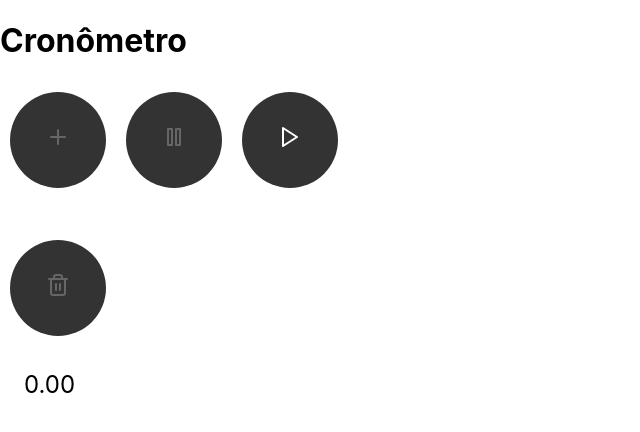
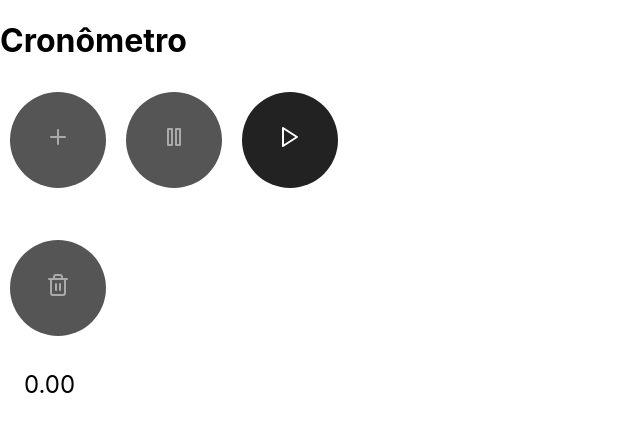
Before and after one commit to ThiagoMartinsSaraiva/cronometro-react, a React (Create React App) app: page / in a window 1280 px wide. Shown: the top 432 px of the page, without its empty margins (0-640 px from the left). Built offline with nearby package versions, Linux system fonts and the light colour scheme.

Commit message:
feat: melhorando experiência

```diff
--- a/src/components/Button/index.css
+++ b/src/components/Button/index.css
@@ -4,12 +4,13 @@
   height: 4em;
   width: 4em;
   margin: 10px;
-  background-color: #333;
+  background-color: #222;
   color: #fff;
   font-size: 1.5em;
+  transition: all .2s;
 }
 
 .button:disabled {
-  background-color: #333;
-  color: #666;
+  background-color: #555;
+  color: #aaa;
 }
```
